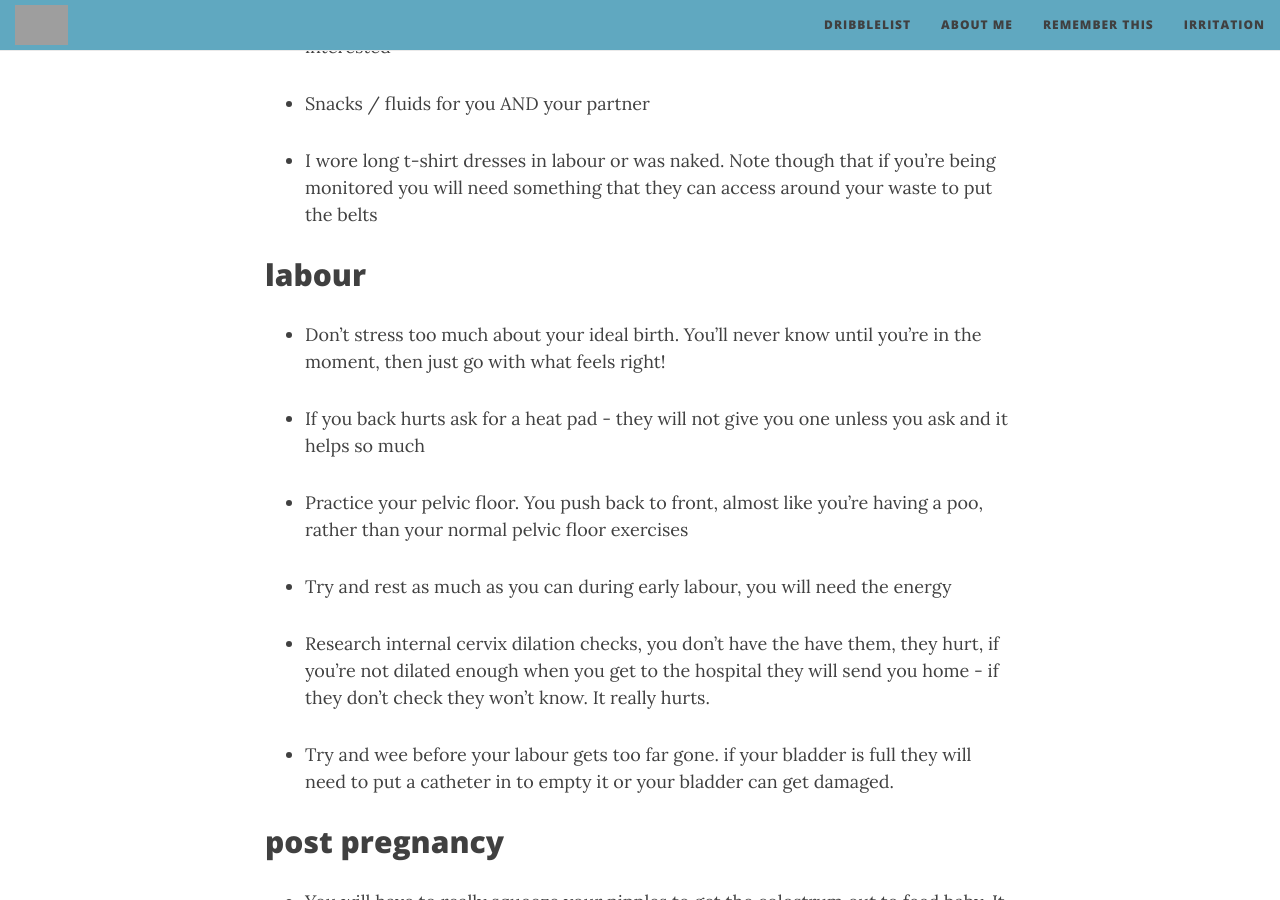
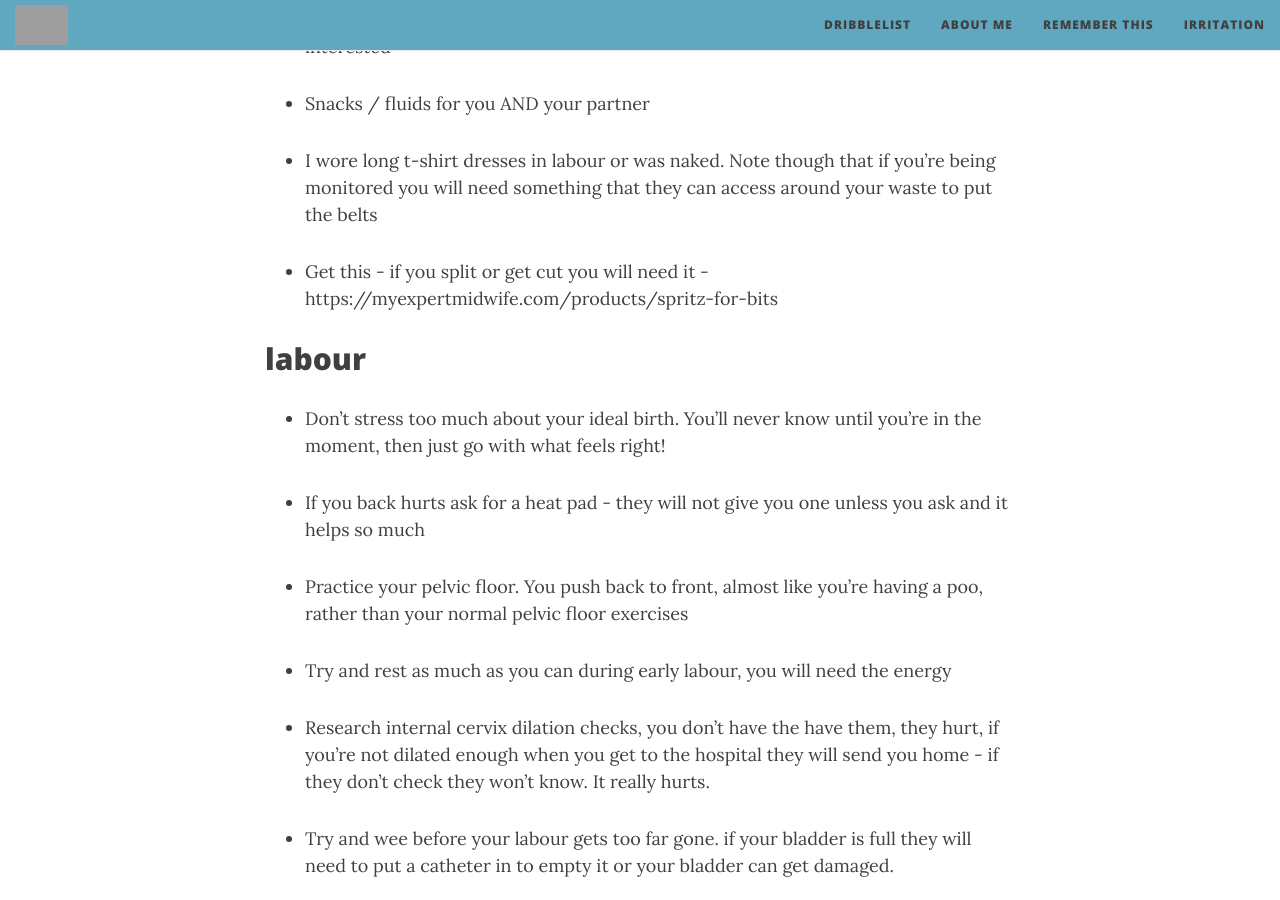
Before and after one commit to ellis-ward/ellis-ward.github.io, a Jekyll site: the page built from _posts/dribble/2026-05-31-adviceformypregnantfriends.md, in a window 1280 px wide and 900 px high, scrolled down 1507 px. Built offline with Jekyll 4.4.1, drawn with Linux system fonts in a browser that asks for light colours; nearby versions of some CDN libraries; some of the changed text lies outside the part shown; grey boxes are pictures that could not be loaded.

Commit message:
Update 2026-05-31-adviceformypregnantfriends.md

```diff
--- a/_posts/dribble/2026-05-31-adviceformypregnantfriends.md
+++ b/_posts/dribble/2026-05-31-adviceformypregnantfriends.md
@@ -40,6 +40,8 @@
 - Snacks / fluids for you AND your partner
 
 - I wore long t-shirt dresses in labour or was naked. Note though that if you're being monitored you will need something that they can access around your waste to put the belts
+
+- Get this - if you split or get cut you will need it - https://myexpertmidwife.com/products/spritz-for-bits
 
 <h2>labour</h2>
 
@@ -86,3 +88,5 @@
 - We preferred Asda nappies for first size
 
 - Extra large muslins are pretty useless opt for fabric square size
+
+- Really useful if baby has trapped gas https://www.boots.com/infacol-oral-suspension-55ml-10257859
```
